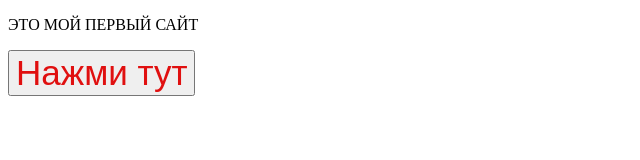
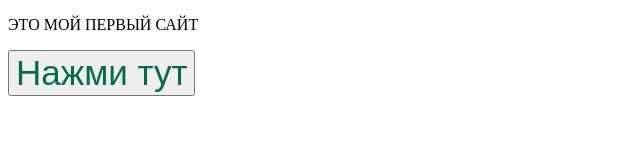
Before and after one commit to shBDUF/Grigoriy6_1.io, a plain HTML site: page index.html in a window 1280 px wide. Shown: the whole page, without its empty margins (0-640 px from the left). Drawn offline with Linux system fonts and the light colour scheme.

Commit message:
Описали действия в readme

```diff
--- a/index.html
+++ b/index.html
@@ -14,7 +14,7 @@
 <body>
     <p>ЭТО МОЙ ПЕРВЫЙ САЙТ</p>
     <p>
-        <input type="button" onclick=say_hi() value="Нажми тут" style="font-size: 35px; color:rgb(224, 16, 16)">
+        <input type="button" onclick=say_hi() value="Нажми тут" style="font-size: 35px; color:rgb(4, 110, 70)">
     </p>
 </body>
 
```
Also changed, not shown: 1 other file.
